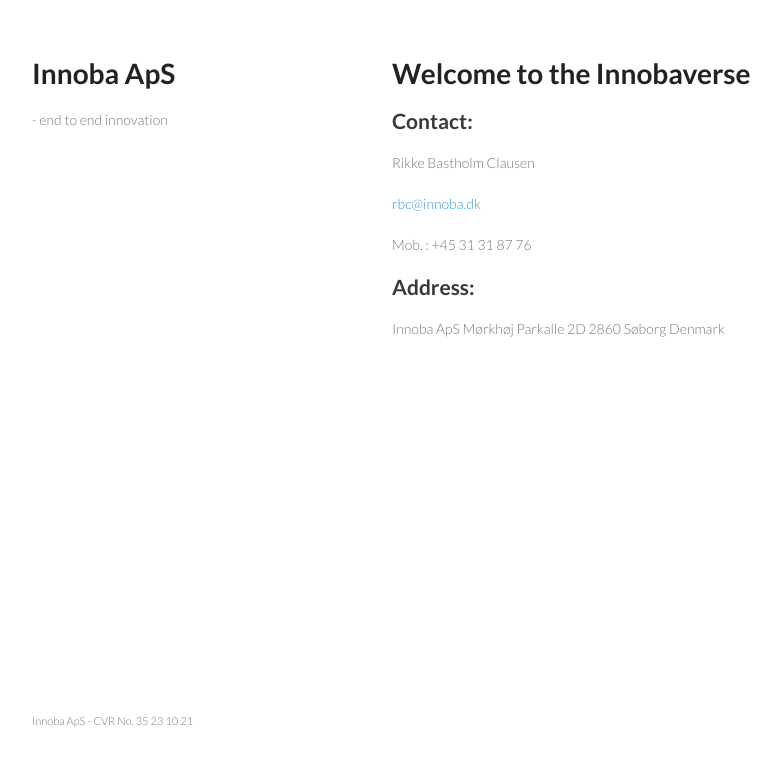
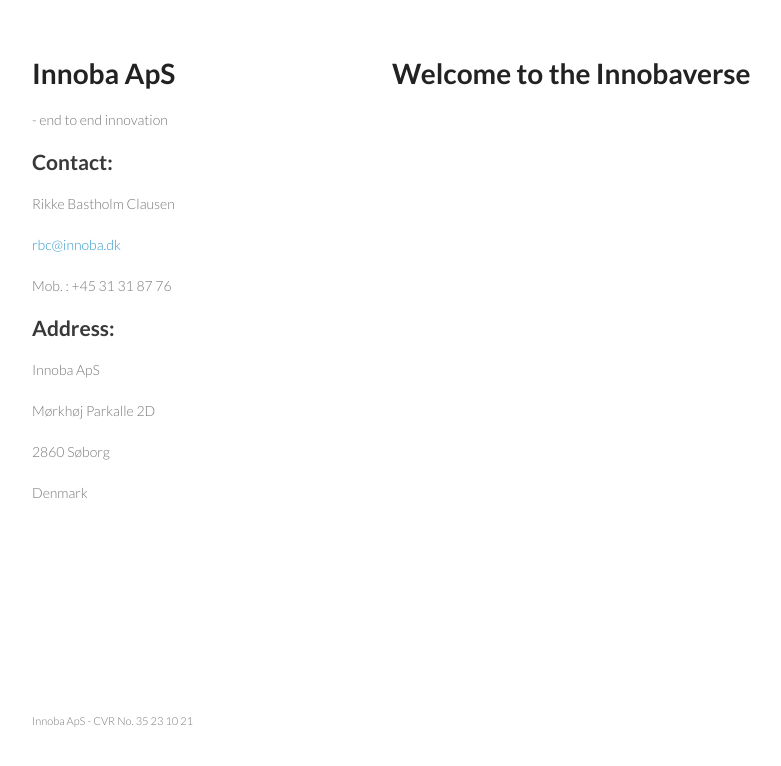
Before and after one commit to innoba/innoba.github.io, a plain HTML site: page index.html in a window 1280 px wide. Shown: the whole page, without its empty margins (178-959 px from the left). Drawn offline with Linux system fonts and the light colour scheme.

Commit message:
Update index.html

```diff
--- a/index.html
+++ b/index.html
@@ -18,22 +18,22 @@
         <h1>Innoba ApS</h1>
         <p>- end to end innovation</p>
 
+        <h2>Contact:</h2>
+
+        <p>Rikke Bastholm Clausen</p>
+        <p><a href="mailto:rbc@innoba.dk">rbc@innoba.dk</a></p>
+        <p>Mob. : +45 31 31 87 76</p>
+
+        <h2>Address:</h2>
+
+        <p>Innoba ApS</p>
+        <p>Mørkhøj Parkalle 2D</p>
+        <p>2860 Søborg</p>
+        <p>Denmark</p>
       </header>
+
       <section>
         <h1>Welcome to the Innobaverse</h1>
-
-<h2>Contact:</h2>
-
-<p>Rikke Bastholm Clausen</p>
-<p><a href="mailto:rbc@innoba.dk">rbc@innoba.dk</a></p>
-<p>Mob. : +45 31 31 87 76</p>
-
-<h2>Address:</h2>
-
-<p>Innoba ApS
-Mørkhøj Parkalle 2D
-2860 Søborg
-Denmark</p>
       </section>
       <footer>
         <p><small>Innoba ApS - CVR No. 35 23 10 21</small></p>
```
